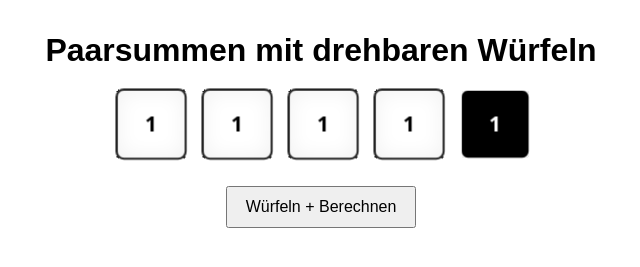
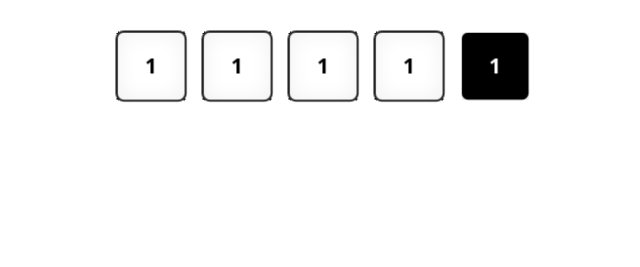
Before and after one commit to keili2k/DDD_wuerfelpaare, a plain HTML site: page index.html in a window 1280 px wide. Shown: the whole page, without its empty margins (319-959 px from the left). Drawn offline with Linux system fonts and the light colour scheme.

Commit message:
Update index.html
Überschrift, Button, Ergebnis raus
Start Würfelereignis durch Klick auf Würfel

```diff
--- a/index.html
+++ b/index.html
@@ -42,19 +42,15 @@
   </style>
 </head>
 <body>
-  <h1>Paarsummen mit drehbaren Würfeln</h1>
-
-  <div class="dice-row">
+  <div class="dice-row" onclick="rollAndCalc()">
     <div class="scene"><div class="dice" id="d1"></div></div>
     <div class="scene"><div class="dice" id="d2"></div></div>
     <div class="scene"><div class="dice" id="d3"></div></div>
     <div class="scene"><div class="dice" id="d4"></div></div>
     <div class="scene"><div class="dice is-fifth" id="dice5"></div></div>
   </div>
-
-  <button onclick="rollAndCalc()">Würfeln + Berechnen</button>
-  <div id="values"></div>
-  <div id="result"></div>
+  <div id="values" style="display:none;"></div>
+  <div id="result" style="display:none;"></div>
 
   <script>
     // ---------- Würfel aufbauen ----------
```
